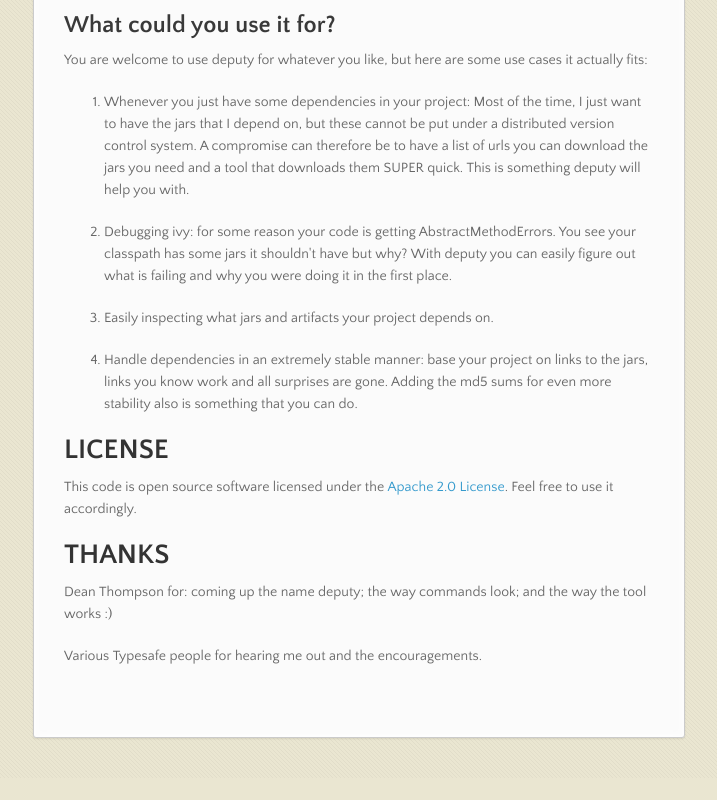
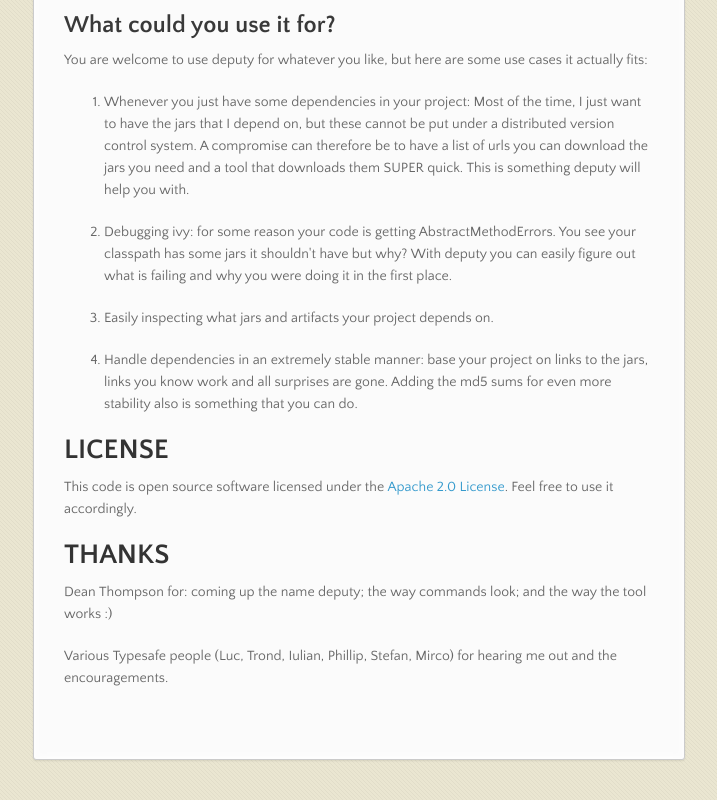
Before and after one commit to freekh/deputy, a plain HTML site: page index.html in a window 1280 px wide. Shown: the part 2759-3559 px from the top of the page, without its empty margins (282-999 px from the left). Before the commit the page ends 3537 px from the top, so only its background shows below. Drawn offline with nearby package versions, Linux system fonts and the light colour scheme.

Commit message:
more thanks

```diff
--- a/index.html
+++ b/index.html
@@ -174,7 +174,8 @@ This will give you all the highest versions of a dependency:</p>
 
 <p>Dean Thompson for: coming up the name deputy; the way commands look; and the way the tool works :)</p>
 
-<p>Various Typesafe people for hearing me out and the encouragements. </p>
+<p>Various Typesafe people (Luc, Trond, Iulian, Phillip, Stefan,
+      Mirco) for hearing me out and the encouragements. </p>
       </section>
       <footer>
         <p>Project maintained by <a href="https://github.com/freekh">freekh</a></p>
```
